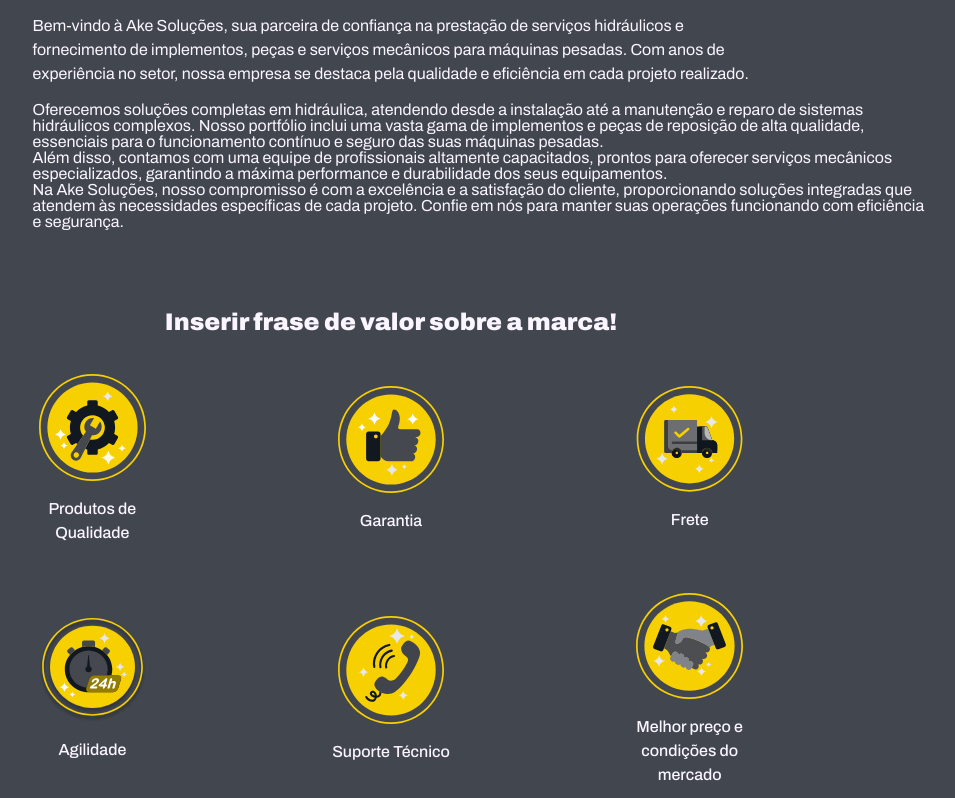
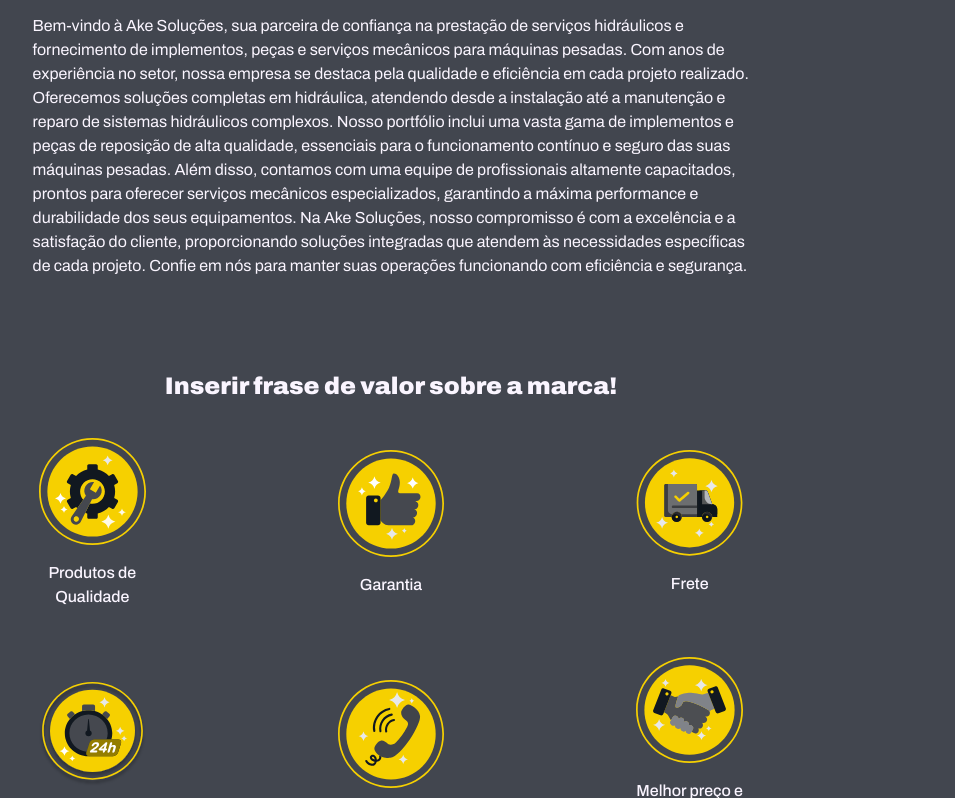
Before and after one commit to karla1990cav/AKE2, a website: page index.html in a window 1280 px wide. Shown: the part 2211-3009 px from the top of the page, without its empty margins (249-1204 px from the left). Drawn offline with nearby package versions, Linux system fonts and the light colour scheme.

Commit message:
Update index.html

```diff
--- a/index.html
+++ b/index.html
@@ -120,9 +120,9 @@
         <h2 class="quem_somos_h">Quem somos?</h2><a name="quem-somos"></a>
         <img class="img_quem_somos" src="assets/quem_somos.svg" >
         <p class="quem_somos_p">Bem-vindo à Ake Soluções, sua parceira de confiança na prestação de serviços hidráulicos e fornecimento de implementos, peças e serviços mecânicos para máquinas pesadas. Com anos de experiência no setor, nossa empresa se destaca pela qualidade e eficiência em cada projeto realizado.
-            <p>Oferecemos soluções completas em hidráulica, atendendo desde a instalação até a manutenção e reparo de sistemas hidráulicos complexos. Nosso portfólio inclui uma vasta gama de implementos e peças de reposição de alta qualidade, essenciais para o funcionamento contínuo e seguro das suas máquinas pesadas.
-           <p> Além disso, contamos com uma equipe de profissionais altamente capacitados, prontos para oferecer serviços mecânicos especializados, garantindo a máxima performance e durabilidade dos seus equipamentos.
-           <p>Na Ake Soluções, nosso compromisso é com a excelência e a satisfação do cliente, proporcionando soluções integradas que atendem às necessidades específicas de cada projeto. Confie em nós para manter suas operações funcionando com eficiência e segurança.</p>
+        Oferecemos soluções completas em hidráulica, atendendo desde a instalação até a manutenção e reparo de sistemas hidráulicos complexos. Nosso portfólio inclui uma vasta gama de implementos e peças de reposição de alta qualidade, essenciais para o funcionamento contínuo e seguro das suas máquinas pesadas.
+        Além disso, contamos com uma equipe de profissionais altamente capacitados, prontos para oferecer serviços mecânicos especializados, garantindo a máxima performance e durabilidade dos seus equipamentos.
+        Na Ake Soluções, nosso compromisso é com a excelência e a satisfação do cliente, proporcionando soluções integradas que atendem às necessidades específicas de cada projeto. Confie em nós para manter suas operações funcionando com eficiência e segurança.</p>
 
     </section>
 
```
